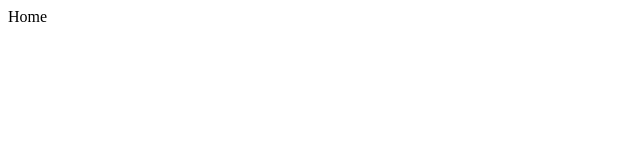
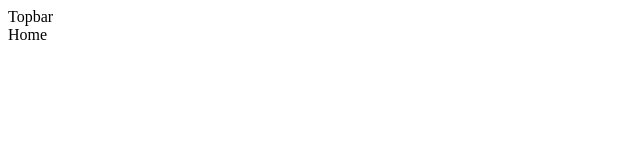
Before and after one commit to AmirHosein-Zare/Dashboard, a React (Create React App) app: page / in a window 1280 px wide. Shown: the top 160 px of the page, without its empty margins (0-640 px from the left). Built offline with nearby package versions, Linux system fonts and the light colour scheme.

Commit message:
add Topbar component

```diff
--- a/src/App.js
+++ b/src/App.js
@@ -1,6 +1,7 @@
 import React from 'react'
 import routes from './routes'
 import { useRoutes } from 'react-router-dom'
+import Topbar from './components/TopBar/Topbar'
 
 export default function App() {
 
@@ -8,6 +9,7 @@ export default function App() {
 
     return (
         <>
+            <Topbar />
             {router}
         </>
     )
--- /dev/null
+++ b/src/components/Topbar/Topbar.jsx
@@ -0,0 +1,7 @@
+import React from 'react'
+
+export default function Topbar() {
+  return (
+    <div>Topbar</div>
+  )
+}
```
Also changed, not shown: src/components/Topbar/Topbar.css (added).
